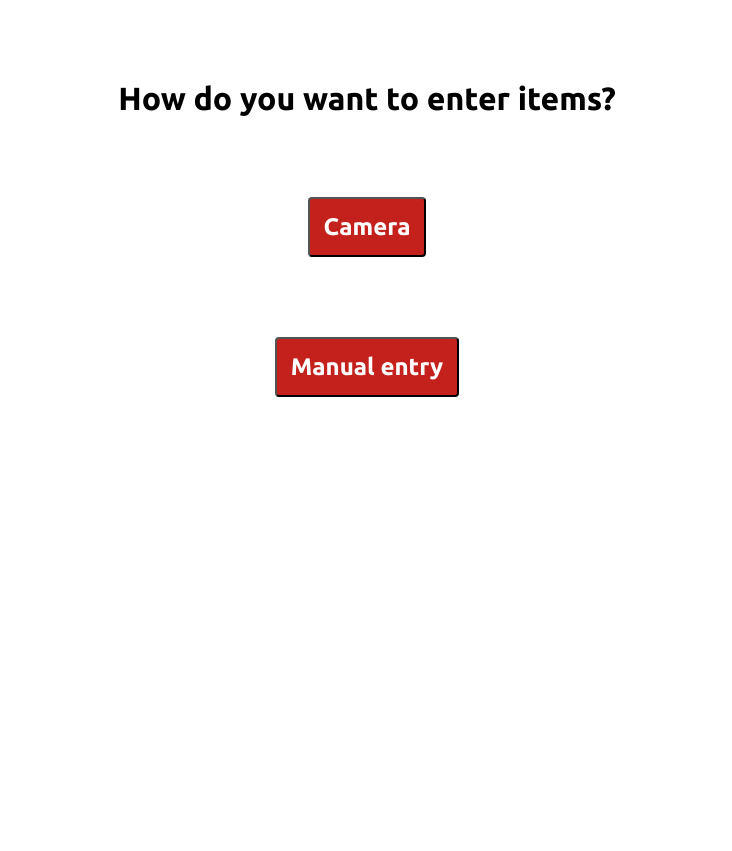
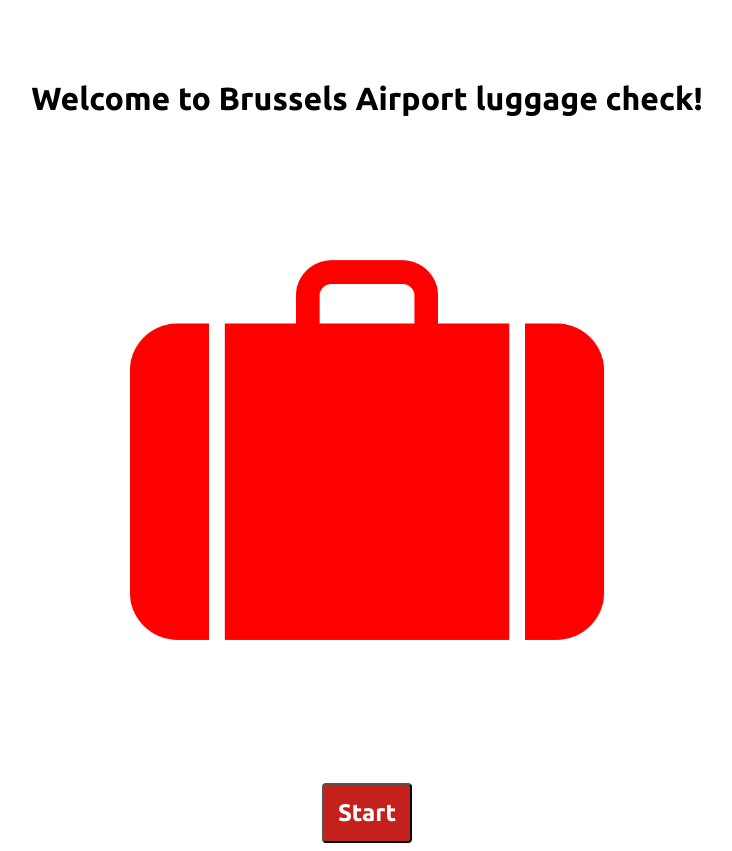
Before and after one commit to jorensjongers/itsago-frontend, a React app: page / in a window 1280 px wide. Shown: the whole page, without its empty margins (273-1005 px from the left). Before the commit the page ends 800 px from the top, so only its background shows below. Built offline with nearby package versions, Linux system fonts and the light colour scheme.

Commit message:
change active view

```diff
--- a/src/components/App.jsx
+++ b/src/components/App.jsx
@@ -7,7 +7,7 @@
   constructor(props) {
     super(props);
     this.state = {
-      activeView: 'input'
+      activeView: 'start'
     };
   }
 
```
